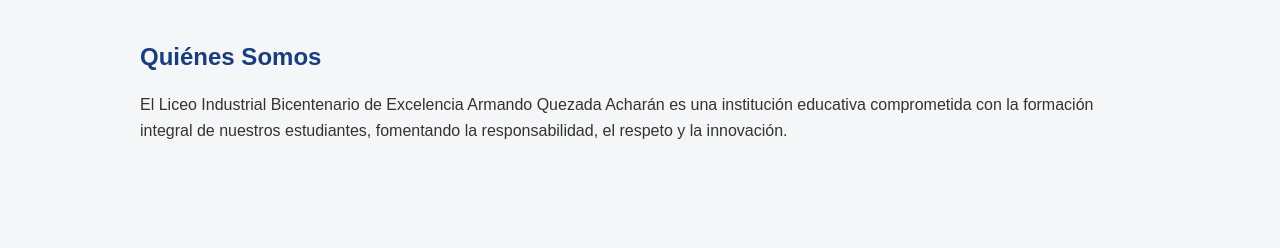
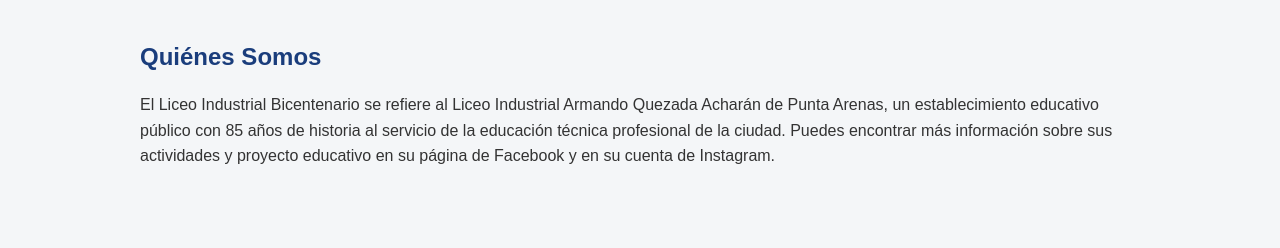
Before and after one commit to darioaaronavila-blip/Liceo-industrial, a plain HTML site: page index.html in a window 1280 px wide. Shown: the part 552-800 px from the top of the page. Drawn offline with Linux system fonts and the light colour scheme.

Commit message:
cambio a seccion quienes somos

```diff
--- a/index.html
+++ b/index.html
@@ -31,7 +31,7 @@
   <!-- Quiénes Somos -->
   <section id="quienes-somos">
     <h2>Quiénes Somos</h2>
-    <p>El Liceo Industrial Bicentenario de Excelencia Armando Quezada Acharán es una institución educativa comprometida con la formación integral de nuestros estudiantes, fomentando la responsabilidad, el respeto y la innovación.</p>
+    <p>El Liceo Industrial Bicentenario se refiere al Liceo Industrial Armando Quezada Acharán de Punta Arenas, un establecimiento educativo público con 85 años de historia al servicio de la educación técnica profesional de la ciudad. Puedes encontrar más información sobre sus actividades y proyecto educativo en su página de Facebook y en su cuenta de Instagram. </p>
   </section>
 
   <!-- Académico -->
```
